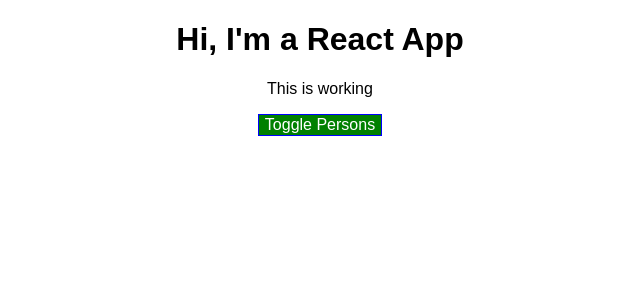
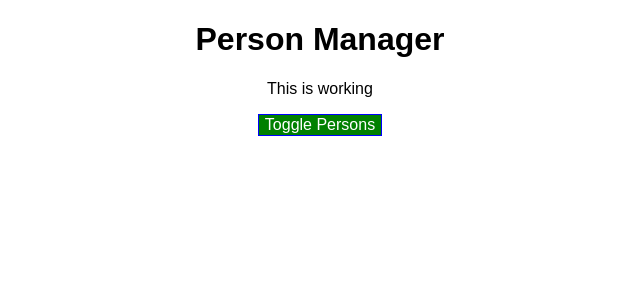
Before and after one commit to ksuhr1/reactTutorial, a React app in the folder react-complete-guide/: page / in a window 1280 px wide. Shown: the top 300 px of the page, without its empty margins (320-960 px from the left). Built offline with nearby package versions, Linux system fonts and the light colour scheme.

Commit message:
Set up code into different components

```diff
--- /dev/null
+++ b/react-complete-guide/src/components/Cockpit/Cockpit.css
@@ -0,0 +1,31 @@
+
+
+.red {
+  color: red;
+}
+
+.bold {
+  font-weight: bold;
+}
+
+.Cockpit button {
+  background-color: green;
+  color: white;
+  font:inherit;
+  border:1px solid blue;
+  paddding: 8px;
+  scursor: pointer;
+}
+
+.Cockpit button:hover {
+    background-color: lightgreen;
+    color: black;
+}
+
+.Cockpit button.Red {
+  background-color: red;
+}
+
+.Cockpit button.Red:hover {
+  background-color: salmon;
+}
--- a/react-complete-guide/src/components/Cockpit/Cockpit.js
+++ b/react-complete-guide/src/components/Cockpit/Cockpit.js
@@ -0,0 +1,35 @@
+import React from 'react';
+import classes from './Cockpit.css';
+
+const cockpit = (props) => {
+
+  const assignedClasses = [];
+  let btnClass = '';
+
+
+  if(props.showPersons) {
+    btnClass = classes.Red;
+  }
+
+
+  if (props.persons.length <= 2) {
+    assignedClasses.push(classes.red); // classes = ['red']
+  }
+
+  if(props.persons.length <= 1) {
+    assignedClasses.push(classes.bold); // classes = ['red', 'bold']
+  }
+
+  return(
+    <div className={classes.Cockpit}>
+      <h1>{props.title}</h1>
+      <p className={assignedClasses.join(' ')}> This is working</p>
+      <button className={btnClass}
+        onClick={props.clicked}>Toggle Persons</button>
+      </div>
+
+
+  );
+};
+
+export default cockpit;
--- a/react-complete-guide/src/containers/App.js
+++ b/react-complete-guide/src/containers/App.js
@@ -1,7 +1,10 @@
 import React, { Component } from 'react';
 import classes from  './App.css';
-import Person from '../components/Persons/Persons';
+import Persons from '../components/Persons/Persons';
 import ErrorBoundary from '../components/ErrorBoundary/ErrorBoundary';
+import Cockpit from '../components/Cockpit/Cockpit';
+
+//this container manages state and maniputlates state
 
 class App extends Component {
   state = {
@@ -72,37 +75,25 @@
   // and render them to the DOM if they are valid jsx
   render() {
     let persons = null;
-    let btnClass = '';
-
 
     if (this.state.showPersons) {
       // set persons to jsx code
       persons = (
-        <div>
-          <Person
+          <Persons
           persons={this.state.persons}
           clicked={this.deletePersonHandler}
           changed={this.nameChangedHandler} />
-        </div>
       );
-      btnClass = classes.Red;
     }
 
-    const assignedClasses = [];
-    if (this.state.persons.length <= 2) {
-      assignedClasses.push(classes.red); // classes = ['red']
-    }
 
-    if(this.state.persons.length <= 1) {
-      assignedClasses.push(classes.bold); // classes = ['red', 'bold']
-    }
     return (
         <div className={classes.App}>
-        <h1> Hi, I'm a React App</h1>
-        <p className={assignedClasses.join(' ')}> This is working</p>
-        <button className={btnClass}
-          onClick={this.togglePersonsHandler}>Toggle Persons
-        </button>
+          <Cockpit
+            title={this.props.appTitle}
+            showPersons={this.state.showPersons}
+            persons={this.state.persons}
+            clicked={this.togglePersonsHandler}/>
         {persons}
         </div>
     );
--- a/react-complete-guide/src/index.js
+++ b/react-complete-guide/src/index.js
@@ -4,5 +4,5 @@
 import App from './containers/App';
 import registerServiceWorker from './registerServiceWorker';
 
-ReactDOM.render(<App />, document.getElementById('root'));
+ReactDOM.render(<App appTitle="Person Manager"/>, document.getElementById('root'));
 registerServiceWorker();
```
